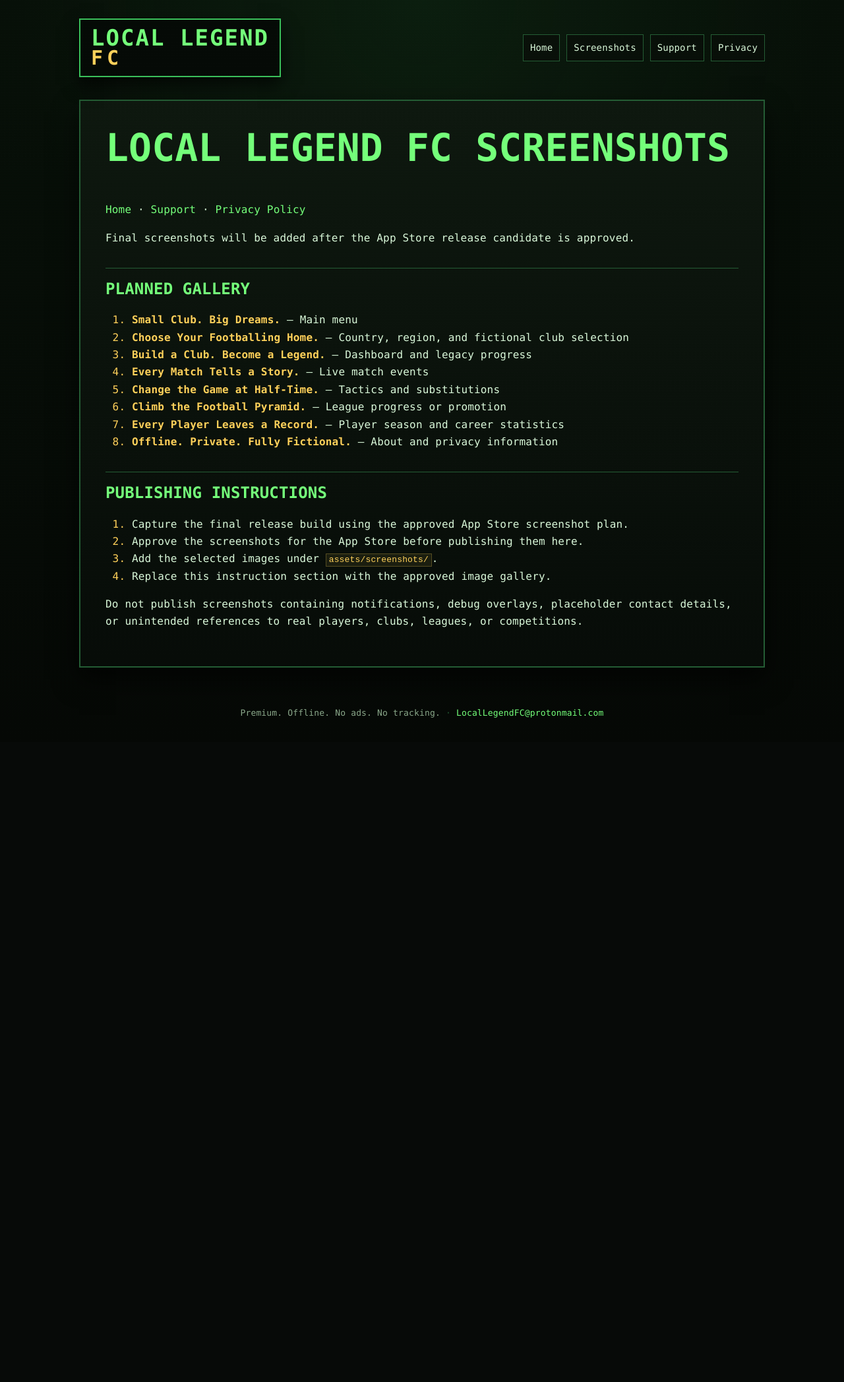
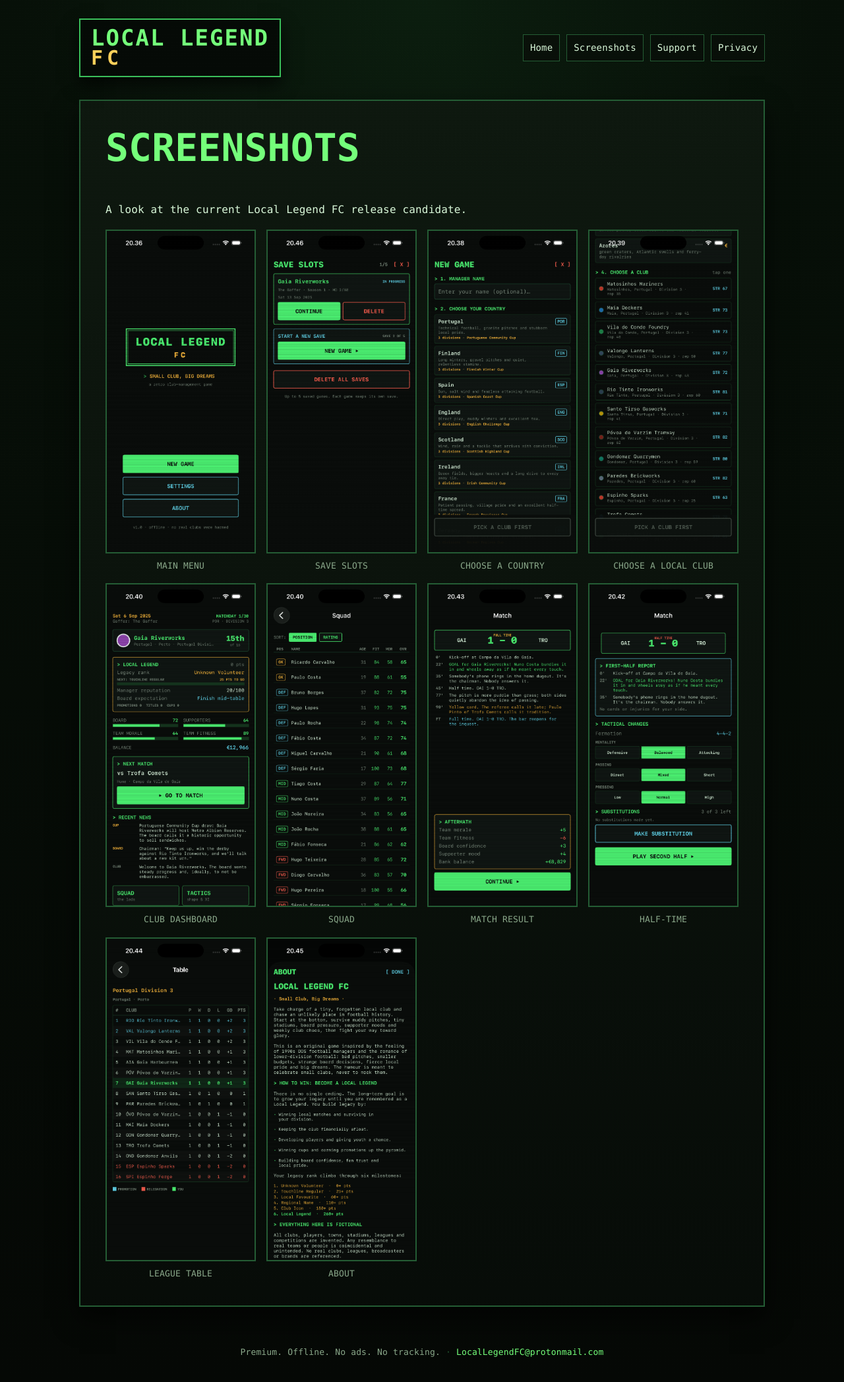
Before and after one commit to tiagomartinspinto/LocalLegendFC-site, a Jekyll site: the page built from screenshots.md, in a window 1280 px wide. Shown: the whole page at 66% size. Built offline with Jekyll 4.4.1, drawn with Linux system fonts in a browser that asks for light colours; before the commit the page ends 1125 px from its top, so only the background shows below that.

Commit message:
Add screenshot gallery

```diff
--- a/assets/css/style.css
+++ b/assets/css/style.css
@@ -297,3 +297,22 @@ a:focus {
     text-align: center;
   }
 }
+
+figure {
+  margin: 0;
+}
+
+figcaption {
+  margin-top: 8px;
+  color: var(--dim);
+  font-size: 13px;
+  text-align: center;
+  text-transform: uppercase;
+}
+
+.screenshot-grid img {
+  display: block;
+  width: 100%;
+  border: 2px solid var(--line);
+  background: #000;
+}
--- a/screenshots.md
+++ b/screenshots.md
@@ -1,30 +1,61 @@
 ---
+layout: default
 title: Screenshots
 permalink: /screenshots/
 ---
 
-# Local Legend FC Screenshots
+# Screenshots
 
-[Home](https://tiagomartinspinto.github.io/LocalLegendFC-site/) · [Support](https://tiagomartinspinto.github.io/LocalLegendFC-site/support/) · [Privacy Policy](https://tiagomartinspinto.github.io/LocalLegendFC-site/privacy/)
+A look at the current Local Legend FC release candidate.
 
-Final screenshots will be added after the App Store release candidate is approved.
+<div class="screenshot-grid">
+  <figure>
+    <img src="{{ '/assets/screenshots/01-main-menu.png' | relative_url }}" alt="Local Legend FC main menu">
+    <figcaption>Main menu</figcaption>
+  </figure>
 
-## Planned Gallery
+  <figure>
+    <img src="{{ '/assets/screenshots/02-save-slots.png' | relative_url }}" alt="Save slots screen">
+    <figcaption>Save slots</figcaption>
+  </figure>
 
-1. **Small Club. Big Dreams.** — Main menu
-2. **Choose Your Footballing Home.** — Country, region, and fictional club selection
-3. **Build a Club. Become a Legend.** — Dashboard and legacy progress
-4. **Every Match Tells a Story.** — Live match events
-5. **Change the Game at Half-Time.** — Tactics and substitutions
-6. **Climb the Football Pyramid.** — League progress or promotion
-7. **Every Player Leaves a Record.** — Player season and career statistics
-8. **Offline. Private. Fully Fictional.** — About and privacy information
+  <figure>
+    <img src="{{ '/assets/screenshots/03-new-game-country.png' | relative_url }}" alt="New game country selection">
+    <figcaption>Choose a country</figcaption>
+  </figure>
 
-## Publishing Instructions
+  <figure>
+    <img src="{{ '/assets/screenshots/04-new-game-club.png' | relative_url }}" alt="New game club selection">
+    <figcaption>Choose a local club</figcaption>
+  </figure>
 
-1. Capture the final release build using the approved App Store screenshot plan.
-2. Approve the screenshots for the App Store before publishing them here.
-3. Add the selected images under `assets/screenshots/`.
-4. Replace this instruction section with the approved image gallery.
+  <figure>
+    <img src="{{ '/assets/screenshots/05-dashboard.png' | relative_url }}" alt="Club dashboard">
+    <figcaption>Club dashboard</figcaption>
+  </figure>
 
-Do not publish screenshots containing notifications, debug overlays, placeholder contact details, or unintended references to real players, clubs, leagues, or competitions.
+  <figure>
+    <img src="{{ '/assets/screenshots/06-squad.png' | relative_url }}" alt="Squad screen">
+    <figcaption>Squad</figcaption>
+  </figure>
+
+  <figure>
+    <img src="{{ '/assets/screenshots/07-match.png' | relative_url }}" alt="Match result screen">
+    <figcaption>Match result</figcaption>
+  </figure>
+
+  <figure>
+    <img src="{{ '/assets/screenshots/08-halftime-substitution.png' | relative_url }}" alt="Half-time substitutions screen">
+    <figcaption>Half-time</figcaption>
+  </figure>
+
+  <figure>
+    <img src="{{ '/assets/screenshots/09-league-table.png' | relative_url }}" alt="League table">
+    <figcaption>League table</figcaption>
+  </figure>
+
+  <figure>
+    <img src="{{ '/assets/screenshots/10-about.png' | relative_url }}" alt="About screen">
+    <figcaption>About</figcaption>
+  </figure>
+</div>
```
Also changed, not shown: assets/screenshots/01-main-menu.png (added), assets/screenshots/02-save-slots.png (added), assets/screenshots/03-new-game-country.png (added), assets/screenshots/04-new-game-club.png (added), assets/screenshots/05-dashboard.png (added), assets/screenshots/06-squad.png (added), assets/screenshots/07-match.png (added), assets/screenshots/08-halftime-substitution.png (added), assets/screenshots/09-league-table.png (added), assets/screenshots/10-about.png (added).
